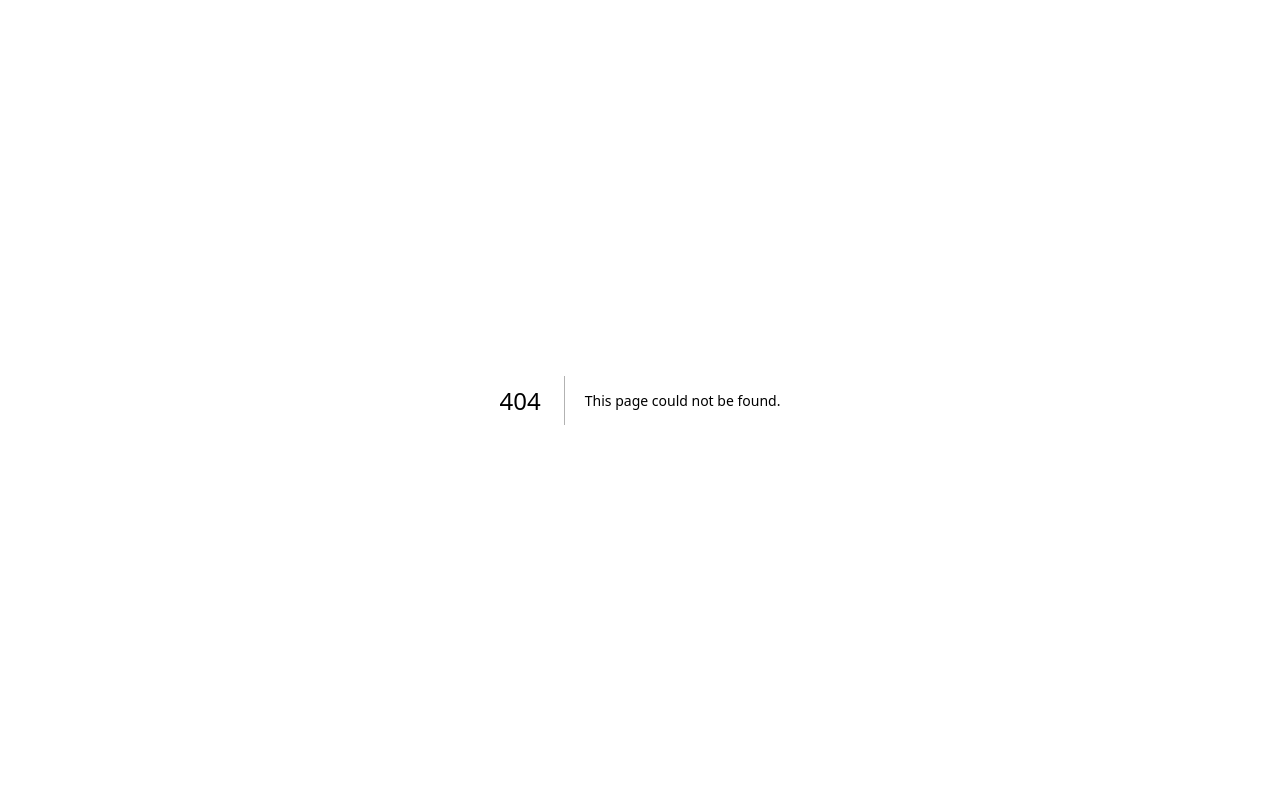
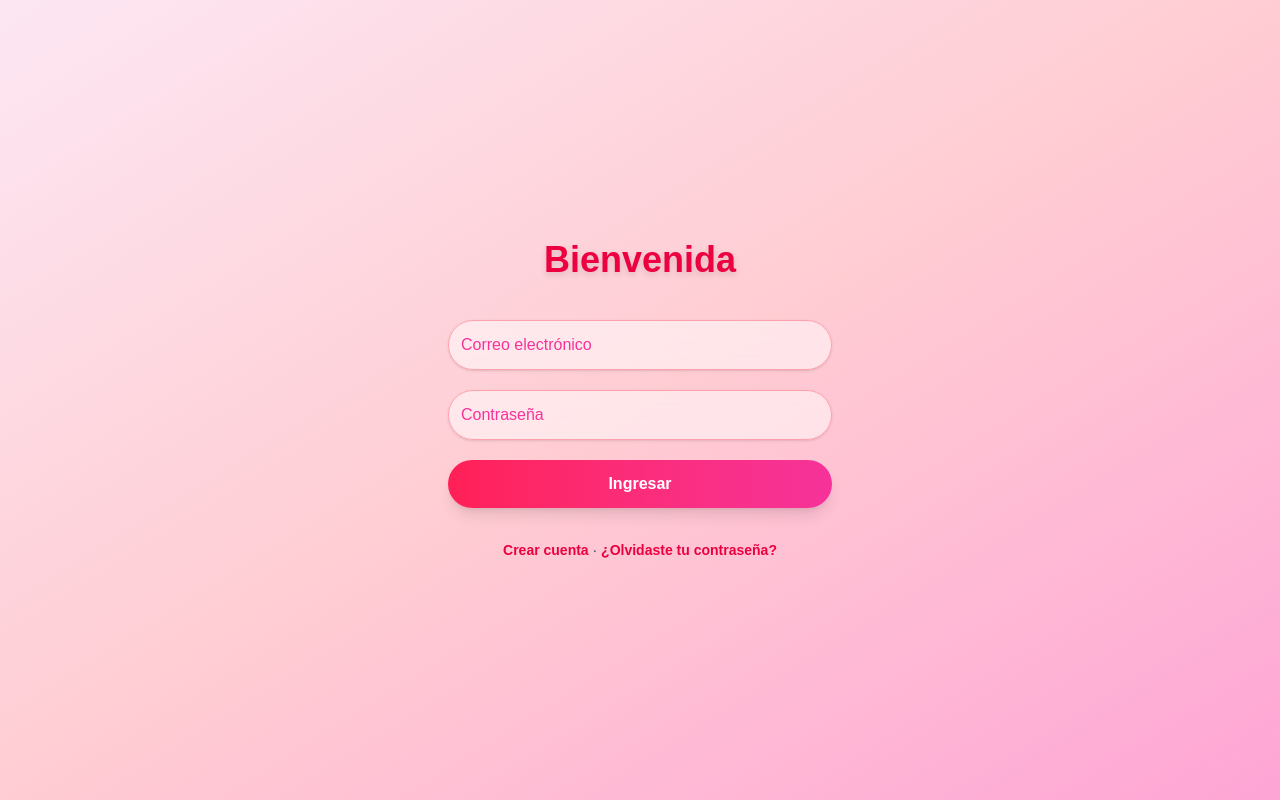
Before and after one commit to KarlaSofia21/Proyecto, a Next.js app: page /login in a window 1280 px wide. Before the commit this address had no page. Built offline with nearby package versions, Linux system fonts and the light colour scheme.

Commit message:
Actualizacion del login

```diff
--- /dev/null
+++ b/app/api/login/route.ts
@@ -0,0 +1,32 @@
+// app/api/login/route.ts
+import { NextResponse } from 'next/server';
+import pool from '@/app/lib/db';
+
+export async function POST(request: Request) {
+  try {
+    // Extraer los datos del cuerpo de la petición
+    const { correo, password } = await request.json();
+
+    // Buscar el usuario por correo
+    const result = await pool.query(
+      'SELECT * FROM usuarios WHERE correo = $1',
+      [correo]
+    );
+
+    if (result.rows.length === 0) {
+      return NextResponse.json({ success: false, message: 'Usuario no encontrado' });
+    }
+
+    const usuario = result.rows[0];
+
+    // Por ahora comparamos texto plano (luego lo haremos con bcrypt)
+    if (usuario.password === password) {
+      return NextResponse.json({ success: true, message: 'Inicio de sesión exitoso' });
+    } else {
+      return NextResponse.json({ success: false, message: 'Contraseña incorrecta' });
+    }
+  } catch (error) {
+    console.error('Error en login:', error);
+    return NextResponse.json({ success: false, message: 'Error en el servidor' });
+  }
+}
--- /dev/null
+++ b/app/lib/db.ts
@@ -0,0 +1,11 @@
+// lib/db.ts
+import { Pool } from 'pg';
+
+const pool = new Pool({
+  connectionString: process.env.DATABASE_URL,
+  ssl: {
+    rejectUnauthorized: false,
+  },
+});
+
+export default pool;
--- /dev/null
+++ b/app/login/page.tsx
@@ -0,0 +1,9 @@
+// app/login/page.tsx
+
+import LoginForm from '../src/componentes/LoginForm';
+
+export default function LoginPage() {
+  return (
+        <LoginForm />
+  );
+}
--- a/app/page.tsx
+++ b/app/page.tsx
@@ -1,65 +1,8 @@
-import Image from "next/image";
+// app/page.tsx
+
+import { redirect } from 'next/navigation';
 
 export default function Home() {
-  return (
-    <div className="flex min-h-screen items-center justify-center bg-zinc-50 font-sans dark:bg-black">
-      <main className="flex min-h-screen w-full max-w-3xl flex-col items-center justify-between py-32 px-16 bg-white dark:bg-black sm:items-start">
-        <Image
-          className="dark:invert"
-          src="/next.svg"
-          alt="Next.js logo"
-          width={100}
-          height={20}
-          priority
-        />
-        <div className="flex flex-col items-center gap-6 text-center sm:items-start sm:text-left">
-          <h1 className="max-w-xs text-3xl font-semibold leading-10 tracking-tight text-black dark:text-zinc-50">
-            To get started, edit the page.tsx file.
-          </h1>
-          <p className="max-w-md text-lg leading-8 text-zinc-600 dark:text-zinc-400">
-            Looking for a starting point or more instructions? Head over to{" "}
-            <a
-              href="https://vercel.com/templates?framework=next.js&utm_source=create-next-app&utm_medium=appdir-template-tw&utm_campaign=create-next-app"
-              className="font-medium text-zinc-950 dark:text-zinc-50"
-            >
-              Templates
-            </a>{" "}
-            or the{" "}
-            <a
-              href="https://nextjs.org/learn?utm_source=create-next-app&utm_medium=appdir-template-tw&utm_campaign=create-next-app"
-              className="font-medium text-zinc-950 dark:text-zinc-50"
-            >
-              Learning
-            </a>{" "}
-            center.
-          </p>
-        </div>
-        <div className="flex flex-col gap-4 text-base font-medium sm:flex-row">
-          <a
-            className="flex h-12 w-full items-center justify-center gap-2 rounded-full bg-foreground px-5 text-background transition-colors hover:bg-[#383838] dark:hover:bg-[#ccc] md:w-[158px]"
-            href="https://vercel.com/new?utm_source=create-next-app&utm_medium=appdir-template-tw&utm_campaign=create-next-app"
-            target="_blank"
-            rel="noopener noreferrer"
-          >
-            <Image
-              className="dark:invert"
-              src="/vercel.svg"
-              alt="Vercel logomark"
-              width={16}
-              height={16}
-            />
-            Deploy Now
-          </a>
-          <a
-            className="flex h-12 w-full items-center justify-center rounded-full border border-solid border-black/[.08] px-5 transition-colors hover:border-transparent hover:bg-black/[.04] dark:border-white/[.145] dark:hover:bg-[#1a1a1a] md:w-[158px]"
-            href="https://nextjs.org/docs?utm_source=create-next-app&utm_medium=appdir-template-tw&utm_campaign=create-next-app"
-            target="_blank"
-            rel="noopener noreferrer"
-          >
-            Documentation
-          </a>
-        </div>
-      </main>
-    </div>
-  );
+  // Redirige al usuario a la página de login
+  redirect('/login');
 }
--- /dev/null
+++ b/app/src/componentes/LoginForm.tsx
@@ -0,0 +1,79 @@
+"use client";
+import { useState } from "react";
+
+export default function LoginForm() {
+  const [correo, setCorreo] = useState("");
+  const [password, setPassword] = useState("");
+  const [mensaje, setMensaje] = useState("");
+
+  const handleSubmit = async (e: React.FormEvent) => {
+    e.preventDefault();
+
+    const res = await fetch("/api/login", {
+      method: "POST",
+      headers: { "Content-Type": "application/json" },
+      body: JSON.stringify({ correo, password }),
+    });
+
+    const data = await res.json();
+    setMensaje(data.message);
+  };
+
+  return (
+    <div className="min-h-screen flex flex-col items-center justify-center bg-gradient-to-br from-pink-100 via-rose-200 to-pink-300">
+      <h2 className="text-4xl font-bold text-rose-600 mb-10 drop-shadow-md">
+        Bienvenida
+      </h2>
+
+      <form
+        onSubmit={handleSubmit}
+        className="flex flex-col space-y-5 w-full max-w-sm text-center"
+      >
+        <input
+          type="email"
+          placeholder="Correo electrónico"
+          value={correo}
+          onChange={(e) => setCorreo(e.target.value)}
+          required
+          className="p-3 rounded-full border border-rose-300 focus:outline-none focus:ring-2 focus:ring-rose-400 placeholder-pink-500 text-gray-700 bg-white/50 backdrop-blur-sm shadow-sm"
+        />
+
+        <input
+          type="password"
+          placeholder="Contraseña"
+          value={password}
+          onChange={(e) => setPassword(e.target.value)}
+          required
+          className="p-3 rounded-full border border-rose-300 focus:outline-none focus:ring-2 focus:ring-rose-400 placeholder-pink-500 text-gray-700 bg-white/50 backdrop-blur-sm shadow-sm"
+        />
+
+        <button
+          type="submit"
+          className="bg-gradient-to-r from-rose-500 to-pink-500 hover:from-rose-600 hover:to-pink-600 text-white font-semibold py-3 rounded-full shadow-lg transition-transform transform hover:scale-105"
+        >
+          Ingresar
+        </button>
+      </form>
+
+      {mensaje && (
+        <p className="mt-5 text-center text-rose-700 font-medium">{mensaje}</p>
+      )}
+
+      <div className="mt-8 text-sm text-gray-700">
+        <a
+          href="/registro"
+          className="text-rose-600 font-semibold hover:underline"
+        >
+          Crear cuenta
+        </a>{" "}
+        ·{" "}
+        <a
+          href="/recuperar"
+          className="text-rose-600 font-semibold hover:underline"
+        >
+          ¿Olvidaste tu contraseña?
+        </a>
+      </div>
+    </div>
+  );
+}
```
Also changed, not shown: package.json (+9 -6 lines), 1 other file (tests, documents, lock files or other folders).
